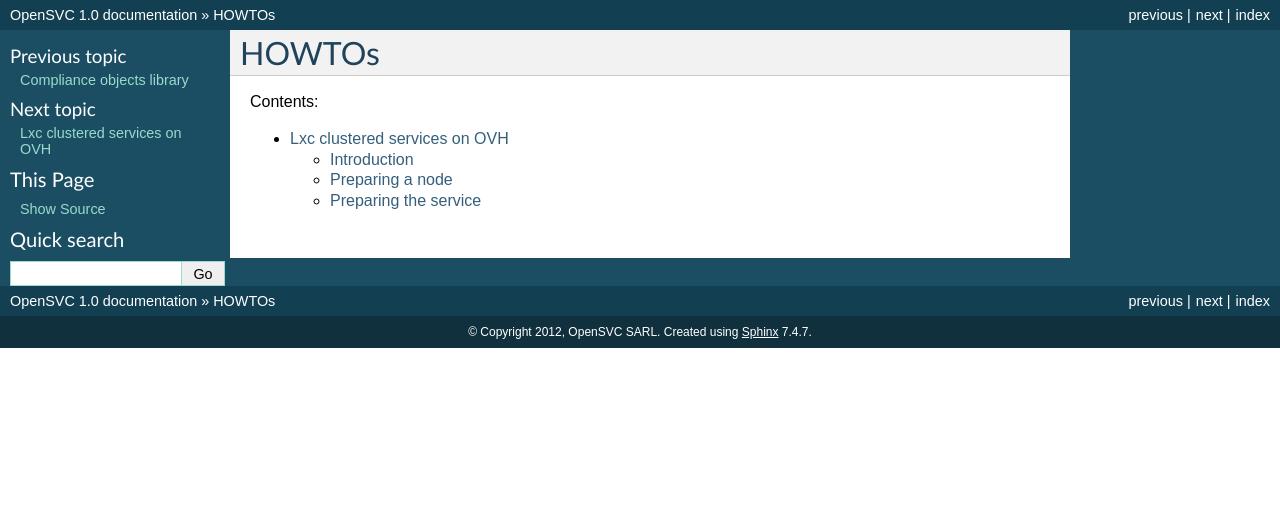
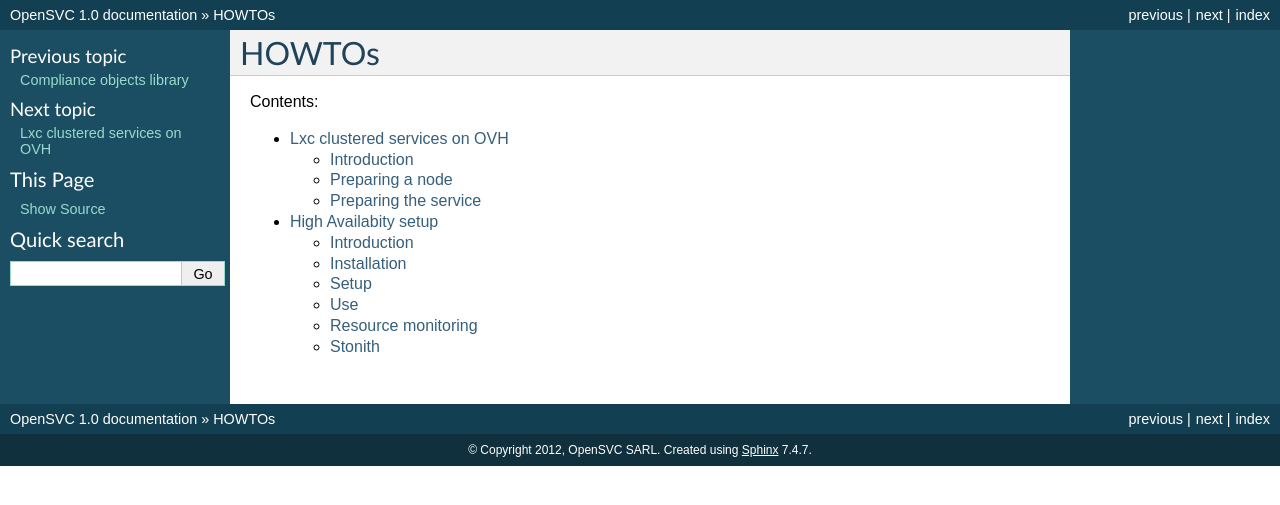
Before and after one commit to opensvc/docs.opensvc.com, a Sphinx documentation site: the page built from source/howto.rst, in a window 1280 px wide. Shown: the top 505 px of the page. Built offline with Sphinx 7.4.7, drawn with Linux system fonts in a browser that asks for light colours; some of the changed lines change nothing that is shown.

Commit message:
Port HA cookbook

```diff
--- /dev/null
+++ b/source/howto.ha.rst
@@ -0,0 +1,251 @@
+High Availabity setup
+*********************
+
+Introduction
+============
+
+This cookbook presents the steps to setup an automated OpenSVC service failover using open-ha for the heartbeat. open-ha is our preferred heartbeat daemon because it runs on all Unix operating systems, proposes multiple multicast heartbeat paths using a mix of IP and SCSI, and has a flexible trigger support.
+
+Best practice for heartbeat infrastructure:
+
+*   Try to configure an even number of heartbeats
+*   Try to configure one heartbeat on a dedicated LAN
+*   Don't use the same LAN twice for heartbeat
+*   Don't use LANs with a common point of failure
+
+Installation
+============
+
+OpenSVC
+-------
+
+This cookbook focuses on adding HA to an existing OpenSVC clustered service. Please refer to:
+
+*   `Nodeware installation <agent.install.html>`_
+*   `Service creation <agent.service.creation.html>`_
+
+In addition to the above instructions, services handled by a clusterware have to:
+
+*   Declare a heartbeat resource in the env file: (Refer to :file:`/opt/opensvc/usr/share/doc/template.env` for detailled syntax information).
+
+   ::
+
+      [hb#1]
+      type = OpenHA
+      name = svc1
+
+.. warning:: OpenHA service names are limited to 15 characters and node names are limited to 127 characters.
+
+*   Create an additional symlink in :file:`/opt/opensvc/etc/`:
+
+   ::
+
+      cd /opt/opensvc/etc && ln -s ../bin/svcmgr svc1.cluster
+
+Open-HA
+-------
+
+Download open-ha from `here <http://repo.opensvc.com/>`_. The default location of all this program's files is :file:`/usr/local/cluster`. Before using any open-ha commands, you have to setup some environment variables::
+
+   # export EZ=/usr/local/cluster
+   # . /usr/local/cluster/env.sh
+
+Setup
+=====
+
+Describe cluster nodes
+----------------------
+
+In file :file:`/usr/local/cluster/conf/nodes`::
+
+   node108
+   node109
+
+.. note::
+
+    No trailing spaces.
+    One node per line.
+    All members of this cluster must be listed.
+
+Describe heartbeat paths
+------------------------
+
+To setup 3 multicast heartbeats, in file :file:`/usr/local/cluster/conf/monitor`::
+
+   node108  net  eth1  239.131.50.10    1780  60
+   node108  net  eth2  239.131.51.10    1780  60
+   node108  net  eth3  239.131.52.10    1780  60
+   node109  net  eth1  239.131.50.10    1781  60
+   node109  net  eth2  239.131.51.10    1781  60
+   node109  net  eth3  239.131.52.10    1781  60
+
+Where:
+
+*   param#1: node hostname
+*   param#2: heartbeat type
+*   param#3: multicast IP
+*   param#4: port number
+*   param#5: heartbeat period
+
+.. note::
+
+    Each heartbeat end-point has a unique port number.
+    Each heartbeat path has a unique multicast IP.
+    The monitor file can be copied as-is to the other, except when Solaris IPMP is active (more listeners than senders in this case).
+
+Add services
+------------
+
+Without STONITH::
+
+   $EZ_BIN/service -a svc1 /opt/opensvc/etc/svc_name.cluster node108 node109 /bin/true
+
+With STONITH::
+
+   $EZ_BIN/service -a svc1 /opt/opensvc/etc/svc_name.cluster node108 node109 /opt/opensvc/etc/svc_name.stonith
+
+Where:
+
+*   '-a': add open-ha service
+*   param#1: service name, align to OpenSVC is not required, advised anyway
+*   param#2: primary node
+*   param#3: secondary node
+*   param#4: service init script
+
+Startup
+-------
+
+Make sure the heartbeat daemons are setup for startup at boot. If not, depending on your system, apply some commands simalar to::
+
+   ln -s /usr/local/cluster/ezha /etc/rc3.d/S99cluster
+   ln -s /usr/local/cluster/ezha /etc/rc0.d/K01cluster
+   ln -s /usr/local/cluster/ezha /etc/rcS.d/K01cluster
+
+Then run::
+
+   /usr/local/cluster/ezha start
+
+Daemons
+-------
+
+Starting the ezha init script will spawn the following daemons:
+
+    :command:`nmond`
+       state transition and trigger initiator daemon
+    :command:`heartc`
+       multicast listener daemons, one per local heartbeat receiving end-point
+    :command:`heartd`
+       multicast sender daemons, one per local heartbeat sending end-point
+
+Use
+===
+
+Querying
+--------
+
+Display the service cluster status::
+
+   # /usr/local/cluster/bin/service -s
+   service       owned_by  nodeA        nodeB
+   svc1          nodeB     FROZEN_STOP  STARTED
+   svc2          nodeA     STARTED      STOPPED"
+
+Service states
+--------------
+
+============== ================================================================================================================================
+State          Description
+============== ================================================================================================================================
+STOPPED        last run of the opensvc service shutdown command returned successfully.
+STARTED        last run of the opensvc service startup command returned successfully.
+STOP_FAILED    last run of the opensvc service shutdown command returned some error. open-ha restrains from running further service commands.
+START_FAILED   last run of the opensvc service startup command returned some error. open-ha restrains from running further service commands.
+STOPPING       last run of the opensvc service shutdown command is pending completion.
+STARTING       last run of the opensvc service startup command is pending completion.
+START_READY    node is ready to take over the service.
+FROZEN_STOP    state reached after a successful 'freeze-stop' open-ha command. open-ha restrains from running further service commands.
+FROZEN_START   state reached after freezing through open-ha a stopped service. open-ha restrains from running further service commands.
+============== ================================================================================================================================
+
+Trigger a failover
+------------------
+
+When a service is handled to any heartbeat daemon, you must not use stop/start OpenSVC commands to drive this service: the heartbeat daemon being in charge, you must use its command set only. On the node where the service is RUNNING::
+
+   # /usr/local/cluster/bin/service -A mysvc freeze-stop
+   # /usr/local/cluster/bin/service -A mysvc unfreeze
+
+Resource monitoring
+===================
+
+Resource monitoring can be setup to trigger a service failover upon service resource failure: in other words, a TOC, short for Transfer Of Control. Client-side service ip adresses and data hosting filesystems are typical monitored resources.
+
+Flag resources for monitoring
+-----------------------------
+
+A subset of the service's resources can be flagged for monitoring through::
+
+   [res#1]
+   monitor = True
+
+   [res#2]
+   monitor_on = nodes
+
+Schedule resource monitoring
+----------------------------
+
+The ``resource_monitor`` action must be scheduled. For example in :file:`/etc/cron.d/opensvc`::
+
+   * * * * * root [ -x /opt/opensvc/bin/allservices ] && /opt/opensvc/bin/allservices resource_monitor >/dev/null 2>&1
+
+Monitor action
+--------------
+
+The ``resource_monitor`` service action triggers the ``DEFAULT.monitor_action`` if:
+
+*   the service has a heartbeat resource
+*   AND the heartbeat resource reports up status
+*   AND one or more monitored resources report a not up status
+
+The ``DEFAULT.monitor_action`` can be either:
+
+================  ==================================================================================
+Action            Description
+================  ==================================================================================
+freezestop        Tell the OpenHA heartbeat to tear down the service and jump to FROZEN_STOP state
+reboot            Fast reboot the node
+crash             Crash the node
+================  ==================================================================================
+
+Stonith
+=======
+
+The stonith mecanism is used to arbitrate split-brain situations, where nodes can't see each other and they can't determine if they can safely take over the service. In such situation a node will power cycle it's peer to be sure only one node has the service responsability at a time.
+
+The stonith mecanism is triggered by executing :file:`etc/svcname.stonith`. OpenHA can be configured to stonith by setting :file:`etc/svcname.stonith` as a check-up script.
+
+The stonith action returns 1 to abort the switch-over, 0 otherwise.
+
+Stonith methods are implemented as resource drivers.
+
+Ilo stonith driver
+------------------
+
+In service configuration file::
+
+   [stonith#1]
+   type = ilo
+   target@node1 = node2-ilo
+   target@node2 = node1-ilo
+
+The Ilo stonith driver uses key-based ssh authentication. The specific key can be pointed by the following configuration in :file:`etc/auth.conf`::
+
+   [node1-ilo]
+   username = opensvc
+   key = /home/opensvc/.ssh/id_dsa
+
+   [node2-ilo]
+   username = opensvc
+   key = /home/opensvc/.ssh/id_dsa
+
+.. note:: Some Ilo firmware versions refuse rsa authentication. To be on the safe side, use dsa keys. You may also be required to remove change the key comment to match the ILo login username.
--- a/source/howto.rst
+++ b/source/howto.rst
@@ -7,3 +7,4 @@
    :maxdepth: 2
 
    howto.lxc
+   howto.ha
```
